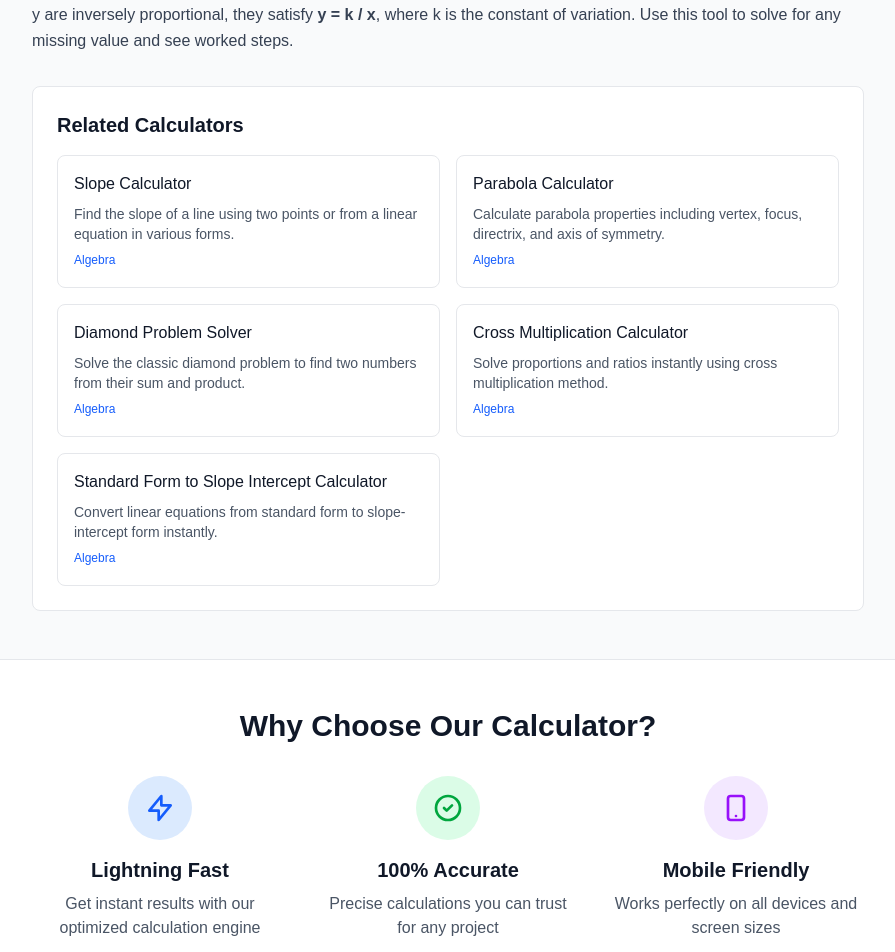
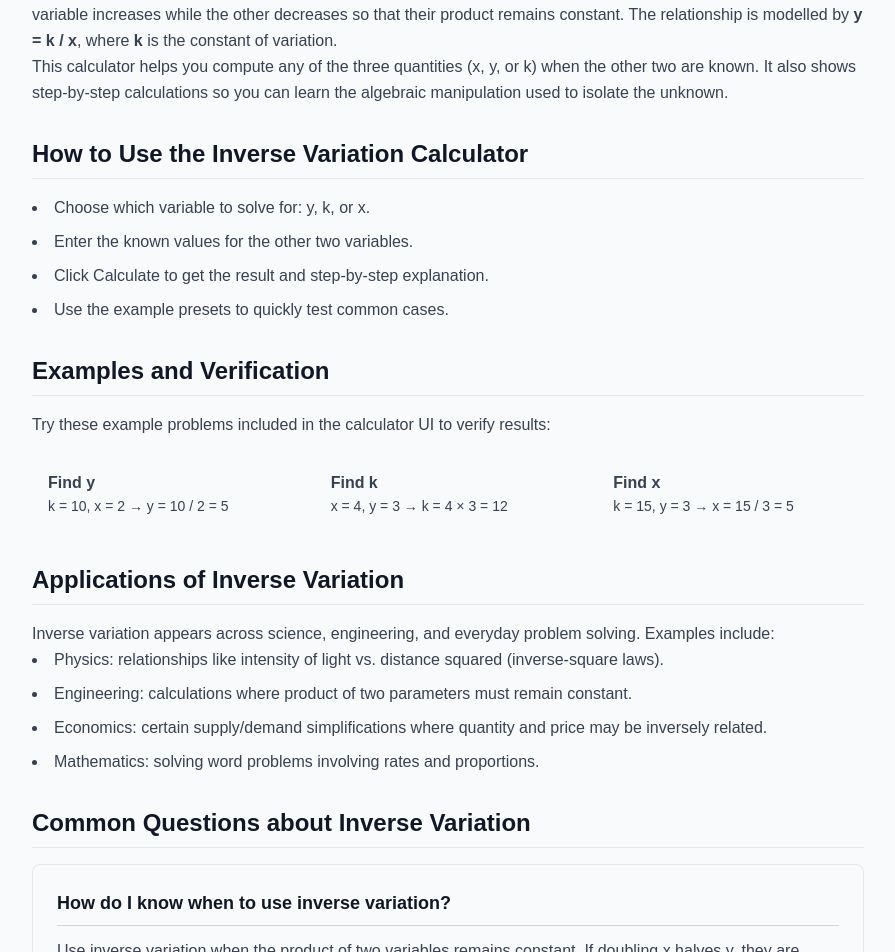
Before and after one commit to heyumarkhan/getcalculation.com, a Next.js app: page /math/inverse-variation in a window 1280 px wide. Shown: the part 1160-2112 px from the top of the page, without its empty margins (192-1087 px from the left). Built offline with nearby package versions, Linux system fonts and the light colour scheme.

Commit message:
Enhance inverse-variation SEO content

```diff
--- a/app/(calculators)/math/inverse-variation/page.tsx
+++ b/app/(calculators)/math/inverse-variation/page.tsx
@@ -1,6 +1,7 @@
 import InverseVariationCalculator from '../../../_components/calculators/InverseVariationCalculator';
 import CalculatorPageTemplate from '../../../_components/layouts/CalculatorPageTemplate';
-import { SEOSection } from '../../../_components/ui/SEOContent';
+import { SEOSection, SEOList, SEOFAQ } from '../../../_components/ui/SEOContent';
+import { createInternalLink } from '../../../_components/ui/SEOInternalLink';
 
 export default function InverseVariationPage() {
   return (
@@ -15,13 +16,85 @@ export default function InverseVariationPage() {
         'Compute k given x and y',
         'Solve for x given k and y',
         'Step-by-step explanations',
-        'Easy-to-use examples'
+        'Built-in example values'
       ]}
     >
-      <SEOSection title="About Inverse Variation">
+      <SEOSection title="What is Inverse Variation?">
         <p>
-          Inverse variation describes relationships where one quantity varies inversely with another. When two variables x and y are inversely proportional, they satisfy <strong>y = k / x</strong>, where k is the constant of variation. Use this tool to solve for any missing value and see worked steps.
+          Inverse variation (also called inverse proportionality) describes a relationship between two variables where one variable increases while the other decreases so that their product remains constant. The relationship is modelled by <strong>y = k / x</strong>, where <strong>k</strong> is the constant of variation.
         </p>
+        <p>
+          This calculator helps you compute any of the three quantities (x, y, or k) when the other two are known. It also shows step-by-step calculations so you can learn the algebraic manipulation used to isolate the unknown.
+        </p>
+      </SEOSection>
+
+      <SEOSection title="How to Use the Inverse Variation Calculator">
+        <SEOList items={[
+          'Choose which variable to solve for: y, k, or x.',
+          'Enter the known values for the other two variables.',
+          'Click Calculate to get the result and step-by-step explanation.',
+          'Use the example presets to quickly test common cases.'
+        ]} />
+      </SEOSection>
+
+      <SEOSection title="Examples and Verification">
+        <p>
+          Try these example problems included in the calculator UI to verify results:
+        </p>
+        <div className="grid grid-cols-1 md:grid-cols-3 gap-4 mt-4">
+          <div className="bg-gray-50 p-4 rounded">
+            <p className="font-semibold">Find y</p>
+            <p className="text-sm">k = 10, x = 2 → y = 10 / 2 = 5</p>
+          </div>
+          <div className="bg-gray-50 p-4 rounded">
+            <p className="font-semibold">Find k</p>
+            <p className="text-sm">x = 4, y = 3 → k = 4 × 3 = 12</p>
+          </div>
+          <div className="bg-gray-50 p-4 rounded">
+            <p className="font-semibold">Find x</p>
+            <p className="text-sm">k = 15, y = 3 → x = 15 / 3 = 5</p>
+          </div>
+        </div>
+      </SEOSection>
+
+      <SEOSection title="Applications of Inverse Variation">
+        <p>
+          Inverse variation appears across science, engineering, and everyday problem solving. Examples include:
+        </p>
+        <SEOList items={[
+          'Physics: relationships like intensity of light vs. distance squared (inverse-square laws).',
+          'Engineering: calculations where product of two parameters must remain constant.',
+          'Economics: certain supply/demand simplifications where quantity and price may be inversely related.',
+          'Mathematics: solving word problems involving rates and proportions.'
+        ]} />
+      </SEOSection>
+
+      <SEOSection title="Common Questions about Inverse Variation">
+        <SEOFAQ questions={[
+          {
+            question: 'How do I know when to use inverse variation?',
+            answer: 'Use inverse variation when the product of two variables remains constant. If doubling x halves y, they are inversely proportional.'
+          },
+          {
+            question: 'What if x or y is zero?',
+            answer: 'Inverse variation requires non-zero x and y because division by zero is undefined. The calculator validates and reports errors for zero inputs when appropriate.'
+          },
+          {
+            question: 'Can k be negative?',
+            answer: 'Yes. k can be negative, which will make one of the variables negative depending on the sign of the other. The algebra works the same way.'
+          }
+        ]} />
+      </SEOSection>
+
+      <SEOSection title="Related Calculators and Resources">
+        <p>
+          You might also find these calculators useful:
+        </p>
+        <SEOList items={[
+          `Use ${createInternalLink('proportion')} for ratio and proportion problems`,
+          `Try ${createInternalLink('crossMultiplication')} to practice cross multiplication`,
+          `See ${createInternalLink('midpoint')} for coordinate midpoint calculations`
+        ]} />
       </SEOSection>
     </CalculatorPageTemplate>
   );
```
